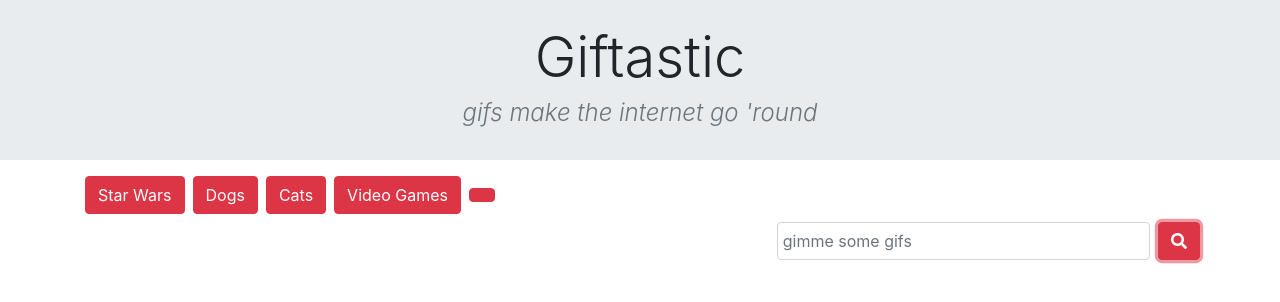
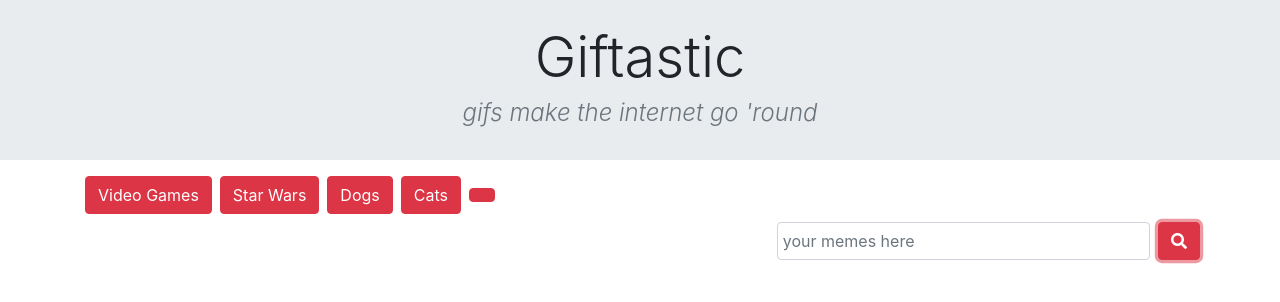
Before and after one commit to baguinaga/GifTastic, a plain HTML site: page index.html in a window 1280 px wide. Both pictures are taken after a click on the button 1179 px from the left and 240 px from the top of the page. Drawn offline with nearby package versions, Linux system fonts and the light colour scheme.

Commit message:
working dynamic buttons

```diff
--- a/assets/javascript/script.js
+++ b/assets/javascript/script.js
@@ -1,5 +1,5 @@
 $(document).ready(function () {
-  var topicsArray = ["Star Wars", "Dogs", "Cats", "Video Games"];
+  var topicsArray = ["Video Games", "Star Wars", "Dogs", "Cats"];
 
   topicsArray.forEach(function (element) {
     var topicButton = $("<button>");
@@ -15,20 +15,23 @@ $(document).ready(function () {
 
   $("#search-btn").on("click", function (event) {
     event.preventDefault();
-    var searchTopic = $("#searchForm").val();
-    console.log(searchTopic = $("#searchForm").val())
+
+    var newTopic = $("#searchForm").val();
+    console.log(newTopic);
+
     var topicButton = $("<button>");
     topicButton
       .attr({
         "type": "button",
-        "data-topic": searchTopic
+        "data-topic": String(newTopic)
       })
       .addClass("btn btn-danger banner-btn mr-2 mb-2")
-      .text(searchTopic);
+      .text(newTopic);
+
     $("#button-banner").append(topicButton);
   })
 
-  $("#button-banner .banner-btn").on("click", $(".banner-btn"), function (event) {
+  $(document).on("click", ".banner-btn", function (event) {
     event.preventDefault();
     var topic = $(this).attr("data-topic");
     var apiKey = "NoCG0rlff62KODGBPvGAvfEHqizhX4wq"
@@ -38,9 +41,9 @@ $(document).ready(function () {
       url: queryURL,
       method: "GET"
     }).then(function (response) {
+
       var gifData = response.data;
       $("#gif-container").empty();
-
       for (var i = 0; i < gifData.length; i++) {
         var gifDiv = $("<div>");
         var rating = gifData[i].rating.toUpperCase();
--- a/index.html
+++ b/index.html
@@ -26,7 +26,7 @@
       <div class="col-12" id="button-banner"></div>
     </div>
     <div class="form-row d-flex justify-content-end ">
-      <input class="col-4  form-control" type="text" placeholder="gimme some gifs" id="searchForm">
+      <input class="col-4  form-control" type="text" placeholder="your memes here" id="searchForm">
       <button class="btn btn-danger ml-2" id="search-btn"><i class="fas fa-search"></i></button>
     </div>
   </div>
```
